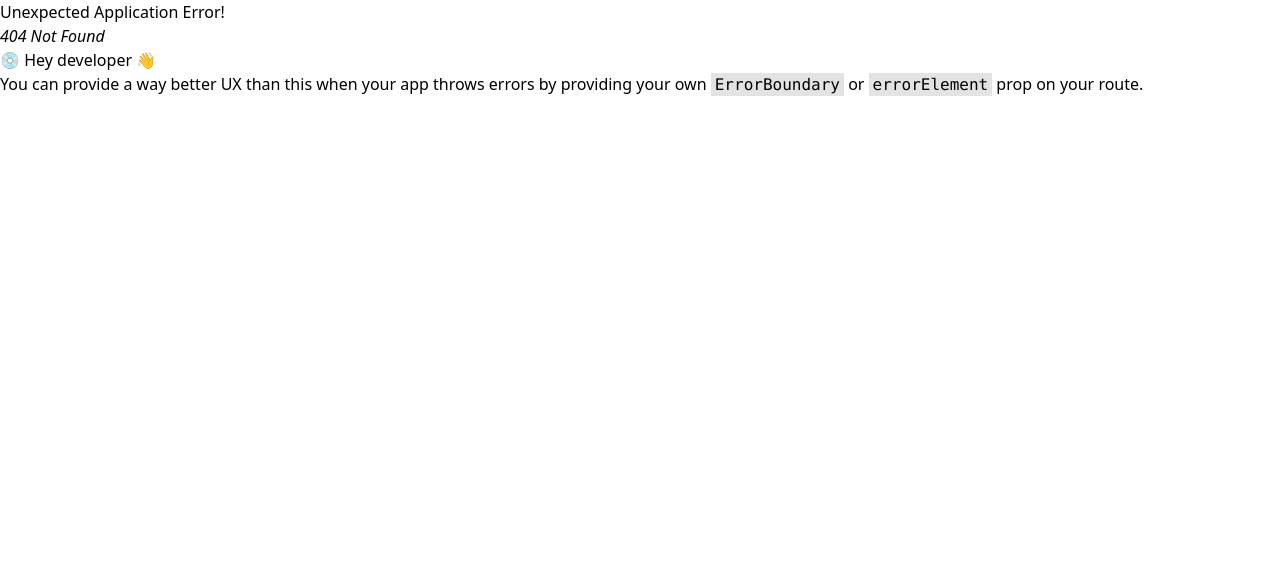
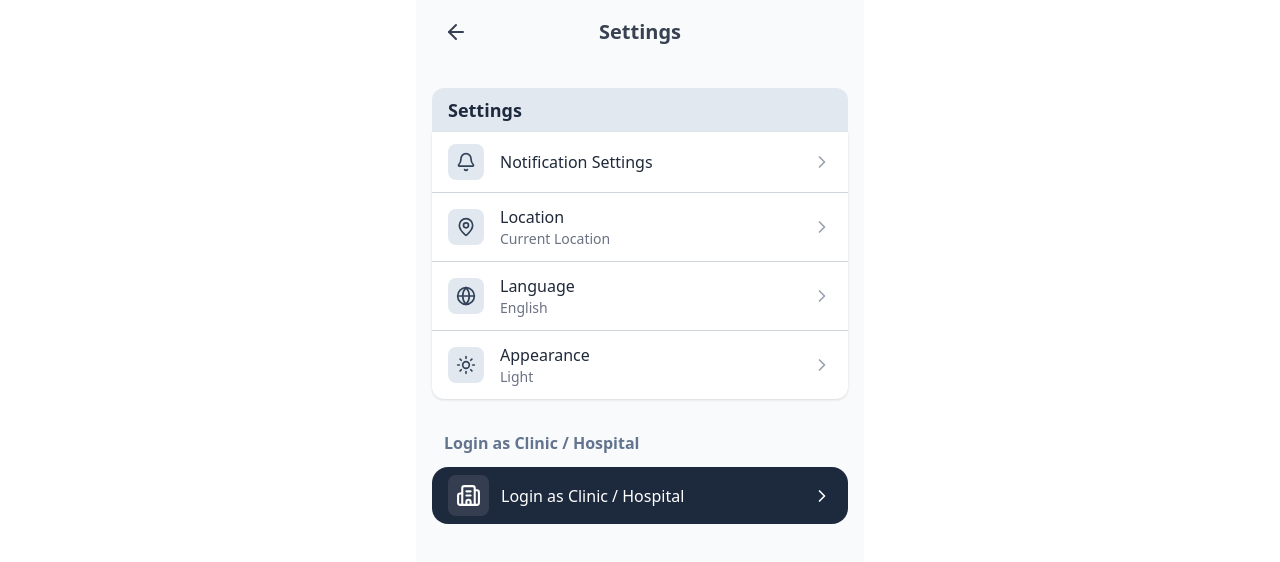
Before and after one commit to Zeeshan-Zahoor/QueueCare, a React (Vite) app: page /settings in a window 1280 px wide. Before the commit this address had no page. Shown: the top 562 px of the page. Built offline with nearby package versions, Linux system fonts and the light colour scheme.

Commit message:
feat[PatientSettings]: add settings page in patient side, inlcudes Clinic entry point

```diff
--- a/src/components/common/BottomNav.jsx
+++ b/src/components/common/BottomNav.jsx
@@ -1,4 +1,4 @@
-import { Home, MapPin, Calendar, User } from "lucide-react";
+import { Home, MapPin, Settings2, User } from "lucide-react";
 import { NavLink, useNavigate, useLocation } from "react-router-dom";
 import { useState, useContext } from "react";
 import { QueueContext } from "../../contexts/QueueContext";
@@ -6,7 +6,7 @@ import { QueueContext } from "../../contexts/QueueContext";
 const navItems = [
   { to: "/", icon: Home },
   { to: "/doctors", icon: MapPin },
-  { to: "/clinic/1", icon: Calendar },
+  { to: "/settings", icon: Settings2 },
 ];
 
 export default function BottomNav() {
--- /dev/null
+++ b/src/pages/patient/PatientSettings.jsx
@@ -0,0 +1,101 @@
+import Header from "../../components/common/Header";
+import {
+  Bell,
+  MapPin,
+  Globe,
+  Sun,
+  ChevronRight,
+  Building2,
+} from "lucide-react";
+
+function PatientSettings() {
+  return (
+    <div className="max-w-md min-h-dvh mx-auto px-4 py-5 bg-gray-50 flex flex-col">
+
+      <Header title="Settings" />
+
+      {/* SETTINGS CARD */}
+      <div className="mt-6 bg-slate-200 rounded-xl">
+        <h2 className="text-lg font-semibold text-slate-800 p-2 pl-4">
+          Settings
+        </h2>
+
+        <div className="bg-white shadow-sm divide-y text-gray-300 rounded-b-xl">
+
+          {/* Notification */}
+          <SettingItem
+            icon={<Bell size={20} />}
+            title="Notification Settings"
+          />
+
+          {/* Location */}
+          <SettingItem
+            icon={<MapPin size={20} />}
+            title="Location"
+            subtitle="Current Location"
+          />
+
+          {/* Language */}
+          <SettingItem
+            icon={<Globe size={20} />}
+            title="Language"
+            subtitle="English"
+          />
+
+          {/* Appearance */}
+          <SettingItem
+            icon={<Sun size={20} />}
+            title="Appearance"
+            subtitle="Light"
+          />
+        </div>
+      </div>
+
+      {/* LOGIN AS CLINIC */}
+      <div className="mt-8">
+        <h2 className="font-semibold text-slate-500 mb-3 pl-3">
+          Login as Clinic / Hospital
+        </h2>
+
+        <button className="w-full bg-slate-800 hover:bg-slate-900 text-white rounded-2xl px-4 py-2 flex items-center justify-between transition">
+
+          <div className="flex items-center gap-3">
+            <div className="bg-white/10 p-2 rounded-lg">
+              <Building2 size={25} />
+            </div>
+            <span className="font-medium">
+              Login as Clinic / Hospital
+            </span>
+          </div>
+
+          <ChevronRight size={20} />
+        </button>
+      </div>
+    </div>
+  );
+}
+
+/* Reusable Setting Row */
+function SettingItem({ icon, title, subtitle }) {
+  return (
+    <div className="flex items-center justify-between px-4 py-3 cursor-pointer hover:bg-gray-50 transition">
+
+      <div className="flex items-center gap-4">
+        <div className="bg-slate-200 text-slate-700 p-2 rounded-lg">
+          {icon}
+        </div>
+
+        <div>
+          <p className="font-medium text-gray-800">{title}</p>
+          {subtitle && (
+            <p className="text-sm text-gray-500">{subtitle}</p>
+          )}
+        </div>
+      </div>
+
+      <ChevronRight className="text-gray-400" size={20} />
+    </div>
+  );
+}
+
+export default PatientSettings;
```
Also changed, not shown: src/app/router.jsx (+6 -1 lines).
